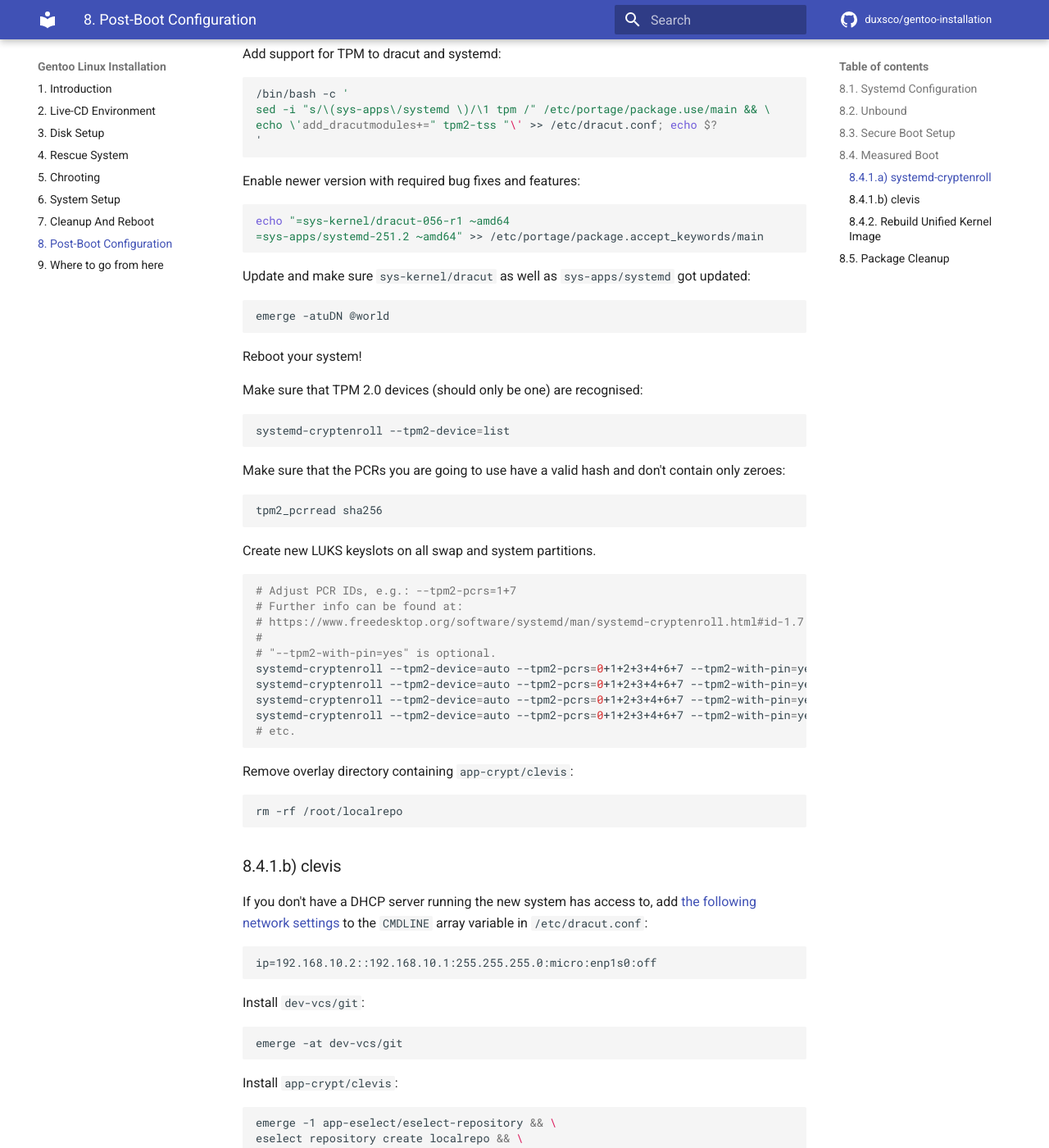
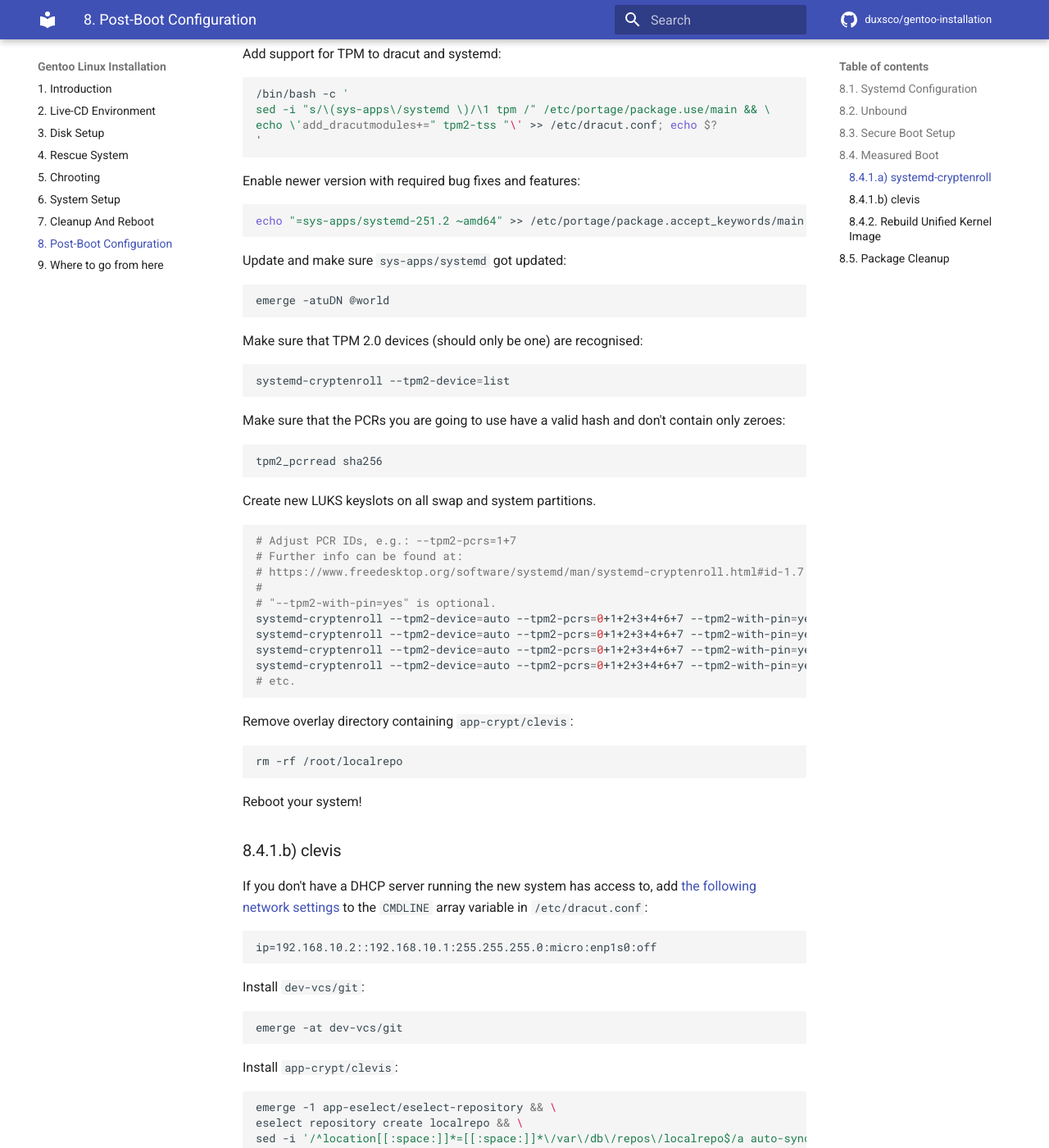
Before and after one commit to duxsco/gentoo-installation, an MkDocs documentation site: the page built from docs/post-boot_configuration.md, in a window 1280 px wide and 1400 px high, scrolled down 4390 px. Shown: the whole window at 82% size. Built offline with MkDocs 1.6.1 and Material for MkDocs 9.7.7, drawn with Linux system fonts in a browser that asks for light colours; comment, search, counter and statistics services are not loaded.

Commit message:
Update "8.4.1.a) systemd-cryptenroll"

````diff
--- a/docs/post-boot_configuration.md
+++ b/docs/post-boot_configuration.md
@@ -221,17 +221,14 @@ echo \'add_dracutmodules+=" tpm2-tss "\' >> /etc/dracut.conf; echo $?
 Enable newer version with required bug fixes and features:
 
 ```bash
-echo "=sys-kernel/dracut-056-r1 ~amd64
-=sys-apps/systemd-251.2 ~amd64" >> /etc/portage/package.accept_keywords/main
+echo "=sys-apps/systemd-251.2 ~amd64" >> /etc/portage/package.accept_keywords/main
 ```
 
-Update and make sure `sys-kernel/dracut` as well as `sys-apps/systemd` got updated:
+Update and make sure `sys-apps/systemd` got updated:
 
 ```bash
 emerge -atuDN @world
 ```
-
-Reboot your system!
 
 Make sure that TPM 2.0 devices (should only be one) are recognised:
 
@@ -253,10 +250,10 @@ Create new LUKS keyslots on all swap and system partitions.
 # https://www.freedesktop.org/software/systemd/man/systemd-cryptenroll.html#id-1.7.3.10.2.2
 #
 # "--tpm2-with-pin=yes" is optional.
+systemd-cryptenroll --tpm2-device=auto --tpm2-pcrs=0+1+2+3+4+6+7 --tpm2-with-pin=yes /dev/sda3
 systemd-cryptenroll --tpm2-device=auto --tpm2-pcrs=0+1+2+3+4+6+7 --tpm2-with-pin=yes /dev/sda4
-systemd-cryptenroll --tpm2-device=auto --tpm2-pcrs=0+1+2+3+4+6+7 --tpm2-with-pin=yes /dev/sda5
+systemd-cryptenroll --tpm2-device=auto --tpm2-pcrs=0+1+2+3+4+6+7 --tpm2-with-pin=yes /dev/sdb3
 systemd-cryptenroll --tpm2-device=auto --tpm2-pcrs=0+1+2+3+4+6+7 --tpm2-with-pin=yes /dev/sdb4
-systemd-cryptenroll --tpm2-device=auto --tpm2-pcrs=0+1+2+3+4+6+7 --tpm2-with-pin=yes /dev/sdb5
 # etc.
 ```
 
````
Also changed, not shown: other parts of docs/post-boot_configuration.md (+2 -0 lines).
